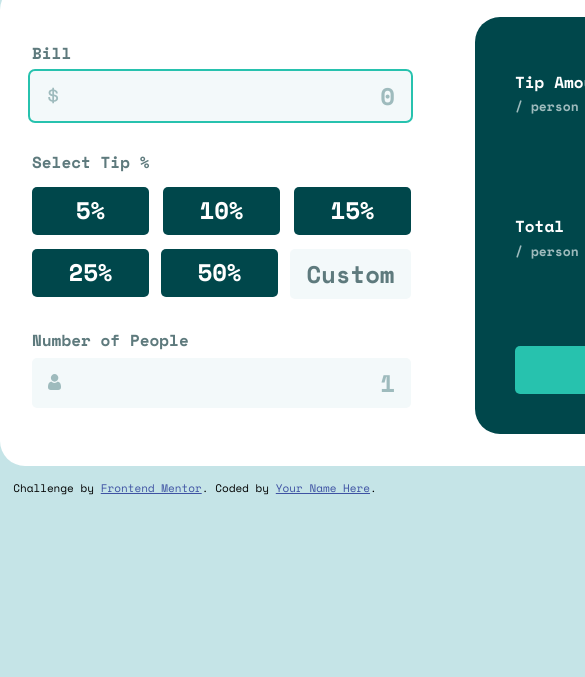
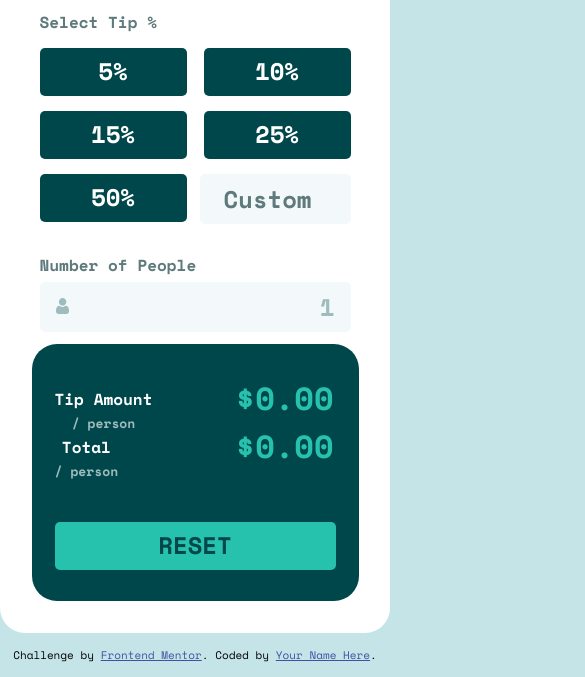
Before and after one commit to davidbdeath/tip-calculator-app, a plain HTML site: page index.html in a window 390 px wide. Shown: the part 262-939 px from the top of the page, 585 px wide, since content can reach past the window. Before the commit the page ends 844 px from the top, so only its background shows below. Drawn offline with nearby package versions, Linux system fonts and the light colour scheme.

Commit message:
mobile fully implemented

```diff
--- a/app.js
+++ b/app.js
@@ -1,5 +1,6 @@
 const buttons = [...document.querySelectorAll('button')];
 const inputs = [...document.querySelectorAll('input')];
+const zero = document.querySelector('#zero');
 // text inputs
 const billAmount = document.getElementById('bill-amount');
 const customTip = document.getElementById('custom-tip');
@@ -19,6 +20,15 @@ const dollarUS = Intl.NumberFormat("en-US", {
 	style: "currency",
 	currency: "USD",
 });
+
+const invalidNumPeople = () => {
+	if (numberOfPeople.value === '0') {
+		zero.textContent = "Can't be zero";
+	} else {
+		zero.textContent = '';
+	}
+}
+
 
 const filterInputFieldText = () => {
 	inputs.forEach((input) => {
@@ -92,9 +102,12 @@ const setCalcBuffer = (objElm, srcInput) => {
 		}
 		tipAmountPer();
 		totalPer();
+		invalidNumPeople();
 		console.log(calcB)
 	})
 }
+
+
 
 filterInputFieldText();
 setCalcBuffer('bill', billAmount);
--- a/index.html
+++ b/index.html
@@ -6,17 +6,15 @@
 	<meta name="viewport" content="width=device-width, initial-scale=1.0">
 
 	<link rel="icon" type="image/png" sizes="32x32" href="./images/favicon-32x32.png">
+	<link rel="stylesheet" href="styles/app.css">
 
-<!----------------------------------------------- css stylesheets ----------------------------------------------->
-	<link rel="stylesheet" href="styles/main.css">
 	<title>Frontend Mentor | Tip calculator app</title>
 </head>
 
 <body>
 	<h1>SPLI<br>TTER</h1>
 	<main>
-<!----------------------------------------------- input section ----------------------------------------------->
-<!----------------------------------------------- Bill Amount ----------------------------------------------->
+		<!-- bill section -->
 		<section class="input">
 			<div class="input-section">
 				<h2 class="">Bill</h2>
@@ -28,9 +26,9 @@
 					</label>
 					<input class="no-arrows input-outline" id="bill-amount" type="number" min="0" step=".01" name="bill-amount" placeholder="0" autofocus>
 				</form>
+				<!-- tip section -->
+			</div>
 
-			</div>
-<!----------------------------------------------- tip selection ----------------------------------------------->
 			<div class="input-section">
 				<h2 class="">Select Tip %</h2>
 				<div class="select-tip-btn-group">
@@ -40,14 +38,14 @@
 					<button class="btn">25%</button>
 					<button class="btn">50%</button>
 					<form action="#" onsubmit="return false">
-						<input class="btn no-arrows input-outline" id="custom-tip" type="number" max="100" placeholder="Custom">
+						<input class="btn input-outline" id="custom-tip" type="number" max="100" placeholder="Custom">
 					</form>
 				</div>
 			</div>
 
-<!----------------------------------------------- number of people ----------------------------------------------->
+			<!-- number of people -->
 			<div class="input-section">
-				<h2 class="">Number of People</h2>
+				<h2 class="">Number of People<span id="zero"></span></h2>
 				<form class="input-form" name="number-of-people" action="#" method="post" onsubmit="return false">
 					<label class="input-label" for="number-of-people">
 						<svg xmlns="http://www.w3.org/2000/svg" width="13" height="16">
@@ -59,9 +57,10 @@
 			</div>
 		</section>
 
-<!-----------------------------------------------result section ----------------------------------------------->
+		<!-- result section -->
 		<section class="result">
 			<div class="result-container">
+				<div>
 					<div class="result-section">
 						<div>
 							<h2 class=" result-h2">Tip Amount</h2>
@@ -69,7 +68,7 @@
 						</div>
 						<form class="result-form" action="#" method="post" onsubmit="return false">
 							<label for="tip-amount"></label>
-						<input class="no-arrows" id="tip-amount" type="text" name="tip-amountt" size="5" maxlength="9" placeholder="$0.00" readonly>
+							<input class="" id="tip-amount" type="text" name="tip-amountt" size="5" maxlength="9" placeholder="$0.00" readonly>
 						</form>
 					</div>
 
@@ -80,10 +79,10 @@
 						</div>
 						<form class="result-form" action="#" method="post" onsubmit="return false">
 							<label for="total"></label>
-						<input class="no-arrows result-input" id="total" type="text" name="total" size="5" maxlength="9" placeholder="$0.00" readonly>
+							<input class=" result-input" id="total" type="text" name="total" size="5" maxlength="9" placeholder="$0.00" readonly>
 						</form>
 					</div>
-
+				</div>
 				<button class="btn btn-reset" id="btn-reset">RESET</button>
 			</div>
 		</section>
--- /dev/null
+++ b/styles/app.css
@@ -0,0 +1,315 @@
+@import url('normalize.css');
+@import url('https://fonts.googleapis.com/css2?family=Space+Mono:wght@400;700&display=swap');
+
+:root {
+	/* colors */
+	--margin-clr: #C5E4E7;
+	--primary-clr: white;
+	--secondary-clr: #00474b;
+	--tertiary-clr: #27c2ae;
+	--quaternar-clr: #9ebbbd;
+	--quinary-clr: #5e7a7d;
+	--senary-clr: #f3f9fa;
+	--outline-invalid: #E17052;
+
+	/* font variations */
+	--font: 'Space Mono', monospace;
+	--font-w-reg: 400;
+	--font-w-bold: 700;
+}
+
+* {
+	font-family: var(--font);
+}
+
+
+body {
+	display: flex;
+	flex-direction: column;
+	justify-content: center;
+	min-height: 100vh;
+	background: var(--margin-clr);
+	width: 100vw;
+	text-align: center;
+}
+
+body > h1 {
+	margin-inline: auto;
+	margin-block: 2rem;
+	letter-spacing: 1ch;
+	text-align: center;
+	color: var(--quinary-clr);
+}
+
+main {
+	display: flex;
+	flex-wrap: wrap;
+	margin-inline: auto;
+	width: 920px;
+	height: 481px;
+	border-radius: 25px;
+	background: var(--primary-clr);
+}
+
+.input {
+	margin: auto;
+	width: 379px;
+	height: 388px;
+	text-align: left;
+	font-size: 16px;
+}
+
+.input-section {
+	margin-top: 2rem;
+	color: var(--quinary-clr);
+}
+
+.input-section > h2 {
+	font-size: 16px;
+	margin-bottom: .5em;
+}
+
+.input-section:first-child {
+	margin-top: 0;
+}
+
+/* number input styling */
+.input-section > form {
+	display: flex;
+}
+
+/* number input and label formatting */
+.input-form > label {
+	position: relative;
+	left: 1rem;
+	top: 1rem;
+}
+
+.input-form > input {
+	margin-left: -.8rem;
+	padding-inline: 1rem;
+	height: 48px;
+	width: 100%;
+	text-align: right;
+	font-size: 24px;
+	font-weight: 700;
+	color: var(--secondary-clr);
+	border: 0;
+	border-radius: 5px;
+	background: var(--senary-clr);
+}
+
+.input-form > input::placeholder {
+	color: var(--quaternar-clr);
+}
+
+.input-outline {
+	outline: 0;
+}
+
+.input-outline:focus {
+	box-shadow: 0 0 0 2px var(--tertiary-clr);
+}
+
+.input-outline:invalid {
+	box-shadow: 0 0 0 2px var(--outline-invalid);
+}
+
+#zero {
+	position: relative;
+	left: 10ch;
+	text-align: right;
+	color: var(--outline-invalid);
+	font-size: 16px;
+}
+
+/* removes number arrows */
+.no-arrows::-webkit-outer-spin-button,
+.no-arrows::-webkit-inner-spin-button {
+	-webkit-appearance: none;
+}
+
+.no-arrows[type=number] {
+	-moz-appearance: textfield;
+}
+
+/* tip btn group */
+.select-tip-btn-group {
+	display: flex;
+	flex-wrap: wrap;
+	justify-content: space-between;
+	align-content: space-between;
+	margin-block: 1em;
+	height: 112px;
+	width: 100%;
+}
+
+.btn {
+	width: 117px;
+	height: 48px;
+	text-align: center;
+	font-size: 24px;
+	font-weight: 700;
+	color: var(--primary-clr);
+	border: none;
+	border-radius: 5px;
+	background: var(--secondary-clr);
+}
+
+.btn-selected {
+	background: var(--tertiary-clr);
+}
+
+#custom-tip {
+	color: var(--quinary-clr);
+	background: var(--senary-clr);
+}
+
+#custom-tip::placeholder {
+	color: var(--quinary-clr);
+}
+
+/* results section */
+.result {
+	display: flex;
+	flex-basis: 413px;
+	margin: auto;
+	height: 417px;
+	width: 413px;
+	color: var(--primary-clr);
+	border-radius: 25px;
+	background: var(--secondary-clr);
+}
+
+.result-container {
+	display: flex;
+	flex-direction: column;
+	justify-content: space-between;
+	height: 337px;
+	margin: auto;
+}
+
+.result-section {
+	display: flex;
+	justify-content: space-between;
+	width: 333px;
+	height: 71px;
+}
+
+.result-section > div {
+	flex-grow: 0;
+	flex-shrink: 0;
+}
+
+.result-section > div > h2 {
+	font-size: 16px;
+	margin-top: 1rem;
+	margin-bottom: .5rem;
+
+}
+
+.result-section > div > p {
+	color: var(--quaternar-clr);
+	margin-block: 0;
+	font-size: 13px;
+	font-weight: var(--font-w-bold);
+}
+
+.result-form {
+	display: flex;
+	justify-content: flex-end;
+	min-width: 0;
+}
+
+.result-form > label {
+	display: none;
+}
+
+.result-form > input {
+	min-width: 0;
+	text-align: right;
+	font-size: 48px;
+	font-weight: var(--font-w-bold);
+	color: var(--tertiary-clr);
+	border: none;
+	background: var(--secondary-clr);
+}
+
+.result-form > input::placeholder {
+	color: var(--tertiary-clr);
+}
+
+.result-form > input::placeholder {
+	color: var(--result-out-txtColor);
+}
+
+#btn-reset {
+	background: var(--tertiary-clr);
+	color: var(--secondary-clr);
+	margin-inline: auto;
+	width: 333px;
+	height: 48px;
+}
+
+/* from frontend mentor */
+.attribution {
+	font-size: 11px;
+	text-align: center;
+	margin-block: 1rem;
+}
+
+.attribution a {
+	color: hsl(228, 45%, 44%);
+}
+
+
+@media screen and (orientation: portrait) and (max-width: 834px) {
+	main {
+		width: 100%;
+		height: fit-content;
+		padding-top: 1rem;
+		padding-bottom: 2rem;
+	}
+
+	.input {
+		width: 311px;
+		height: 436px;
+		margin-bottom: 1rem;
+	}
+
+	.select-tip-btn-group {
+		height: 176px;
+	}
+
+	.btn {
+		width: 147px;
+	}
+
+	.result {
+		max-width: 327px;
+		height: 257px;
+	}
+
+	.result-container {
+		height: 196px;
+	}
+
+	.result-container > div {
+		margin-inline: auto;
+		width: 281px;
+	}
+
+	.result-section {
+		width: 281px;
+		height: 48px;
+	}
+
+	.result-form > input {
+		font-size: 32px;
+	}
+
+	#btn-reset {
+		width: 281px;
+		height: 48px;
+	}
+}
```
Lines whose indentation alone changed are shown as unchanged.
